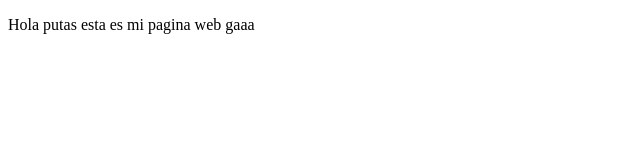
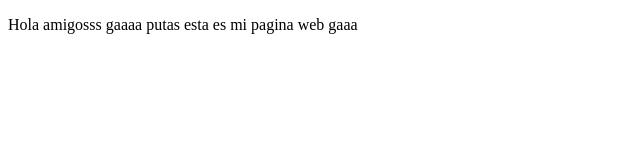
Before and after one commit to Carlosalb2004/proyectoDemoCursoPrework, a plain HTML site: page index.html in a window 1280 px wide. Shown: the whole page, without its empty margins (0-640 px from the left). Drawn offline with Linux system fonts and the light colour scheme.

Commit message:
cambios agregamos sitio

```diff
--- a/index.html
+++ b/index.html
@@ -7,6 +7,6 @@
     <title>HOLA MUNDO GAA</title>
 </head>
 <body>
-    <p>Hola putas esta es mi pagina web gaaa</p>
+    <p>Hola amigosss gaaaa putas esta es mi pagina web gaaa</p>
 </body>
 </html>
```
